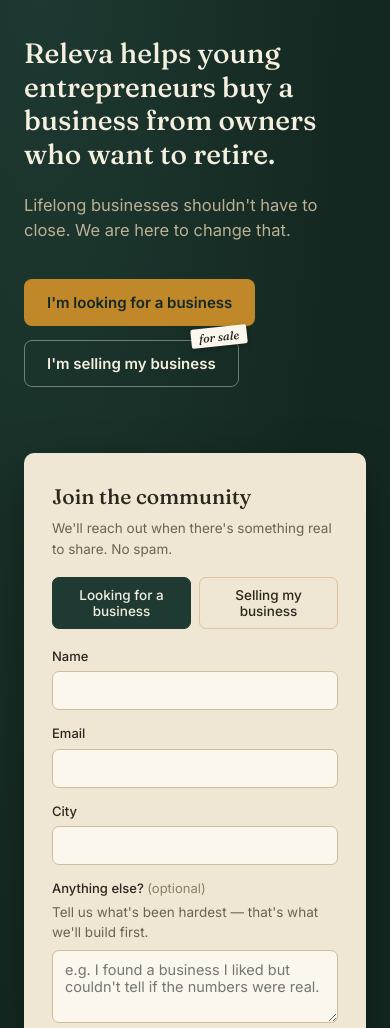
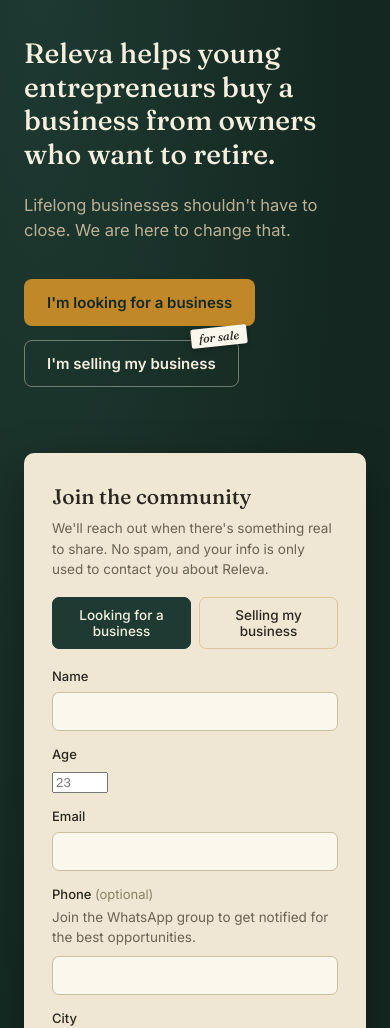
Before and after one commit to JoseFerHer/Releva, a plain HTML site: page index.html in a window 390 px wide. Shown: the part 92-1120 px from the top of the page. Drawn offline with Linux system fonts and the light colour scheme.

Commit message:
Update of landing page phone and age

```diff
--- a/index.html
+++ b/index.html
@@ -172,7 +172,7 @@
   }
 
   label{ display:block; font-size: 13px; font-weight: 500; margin: 14px 0 5px; }
-  input[type="text"], input[type="email"], textarea{
+  input[type="text"], input[type="email"], input[type="tel"], select, textarea{
     width: 100%;
     font-family: var(--sans);
     font-size: 14.5px;
@@ -183,7 +183,7 @@
     color: var(--text-dark);
     resize: vertical;
   }
-  input:focus, textarea:focus{ border-color: var(--gold); }
+  input:focus, select:focus, textarea:focus{ border-color: var(--gold); }
 
   .submit-btn{
     width: 100%;
@@ -282,7 +282,7 @@
       <div class="form-card" id="formCard">
         <div id="formState">
           <h2>Join the community</h2>
-          <p class="hint">We'll reach out when there's something real to share. No spam.</p>
+          <p class="hint">We'll reach out when there's something real to share. No spam, and your info is only used to contact you about Releva.</p>
 
           <div class="type-toggle" role="group" aria-label="Type of interest">
             <button type="button" id="btnComprador" aria-pressed="true" onclick="selectType('buyer')">Looking for a business</button>
@@ -295,14 +295,21 @@
             <label for="name">Name</label>
             <input type="text" id="name" name="name" required autocomplete="name">
 
+            <label for="age">Age</label>
+            <input type="number" id="age" name="age" min="16" max="99" required placeholder="23">
+
             <label for="email">Email</label>
             <input type="email" id="email" name="email" required autocomplete="email">
+
+            <label for="phone">Phone <span style="font-weight:400; color:#8A8267;">(optional)</span></label>
+            <p class="hint" style="margin: -2px 0 8px;">Join the WhatsApp group to get notified for the best opportunities.</p>
+            <input type="tel" id="phone" name="phone" autocomplete="tel">
 
             <label for="city">City</label>
             <input type="text" id="city" name="city" required autocomplete="address-level2">
 
             <label for="comments">Anything else? <span style="font-weight:400; color:#8A8267;">(optional)</span></label>
-            <p class="hint" style="margin: -2px 0 8px;">Tell us what's been hardest — that's what we'll build first.</p>
+            <p class="hint" style="margin: -2px 0 8px;">Constructive comments, or how you'd like us to help.</p>
             <textarea id="comments" name="comments" rows="3" placeholder="e.g. I found a business I liked but couldn't tell if the numbers were real."></textarea>
 
             <button type="submit" class="submit-btn" id="submitBtn">Join our Mission</button>
@@ -361,6 +368,7 @@
     evt.preventDefault();
     const form = document.getElementById('waitlistForm');
     const name = document.getElementById('name').value.trim();
+    const age = document.getElementById('age').value.trim();
     const email = document.getElementById('email').value.trim();
     const city = document.getElementById('city').value.trim();
     const errorMsg = document.getElementById('errorMsg');
@@ -369,8 +377,8 @@
     errorMsg.style.display = 'none';
 
     const emailOk = /^[^\s@]+@[^\s@]+\.[^\s@]+$/.test(email);
-    if(!name || !emailOk || !city){
-      errorMsg.textContent = 'Please fill in your name, email and city before submitting.';
+    if(!name || !age || !emailOk || !city){
+      errorMsg.textContent = 'Please fill in your name, age, email and city before submitting.';
       errorMsg.style.display = 'block';
       return false;
     }
```
